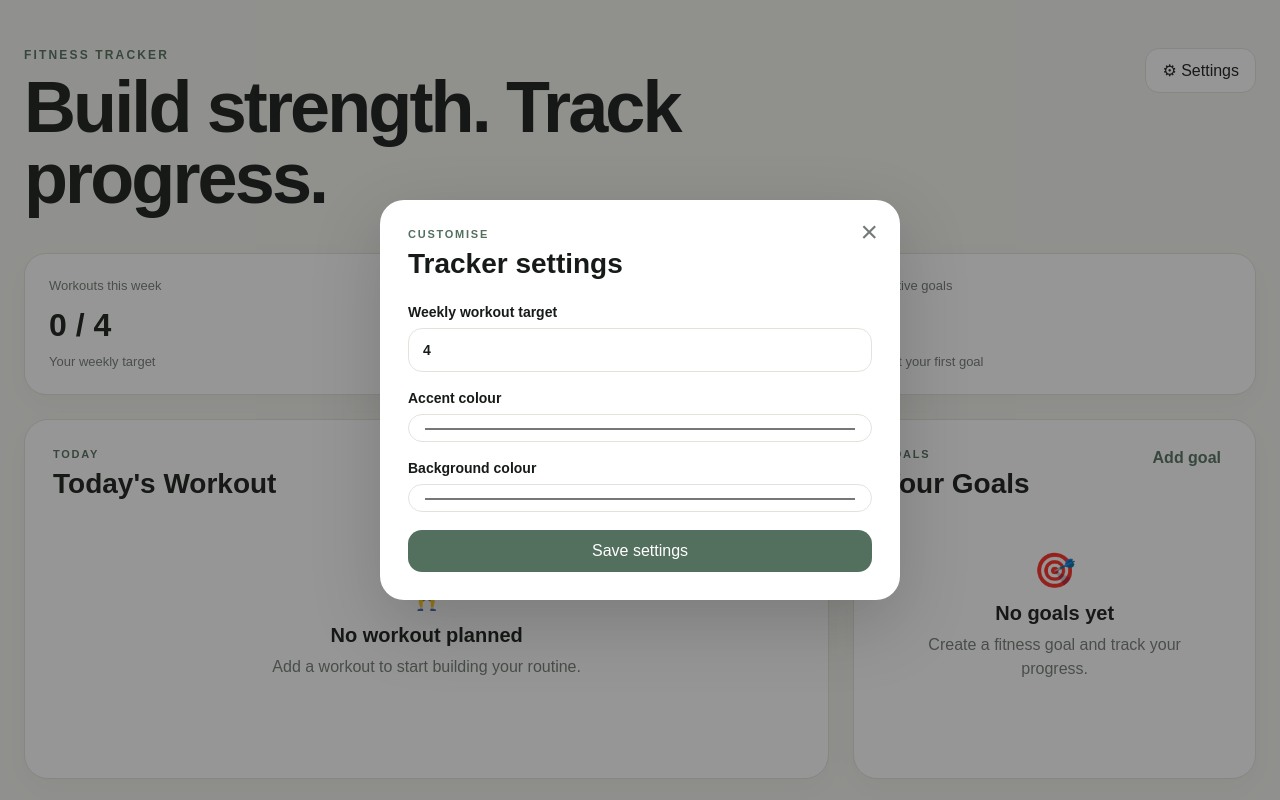
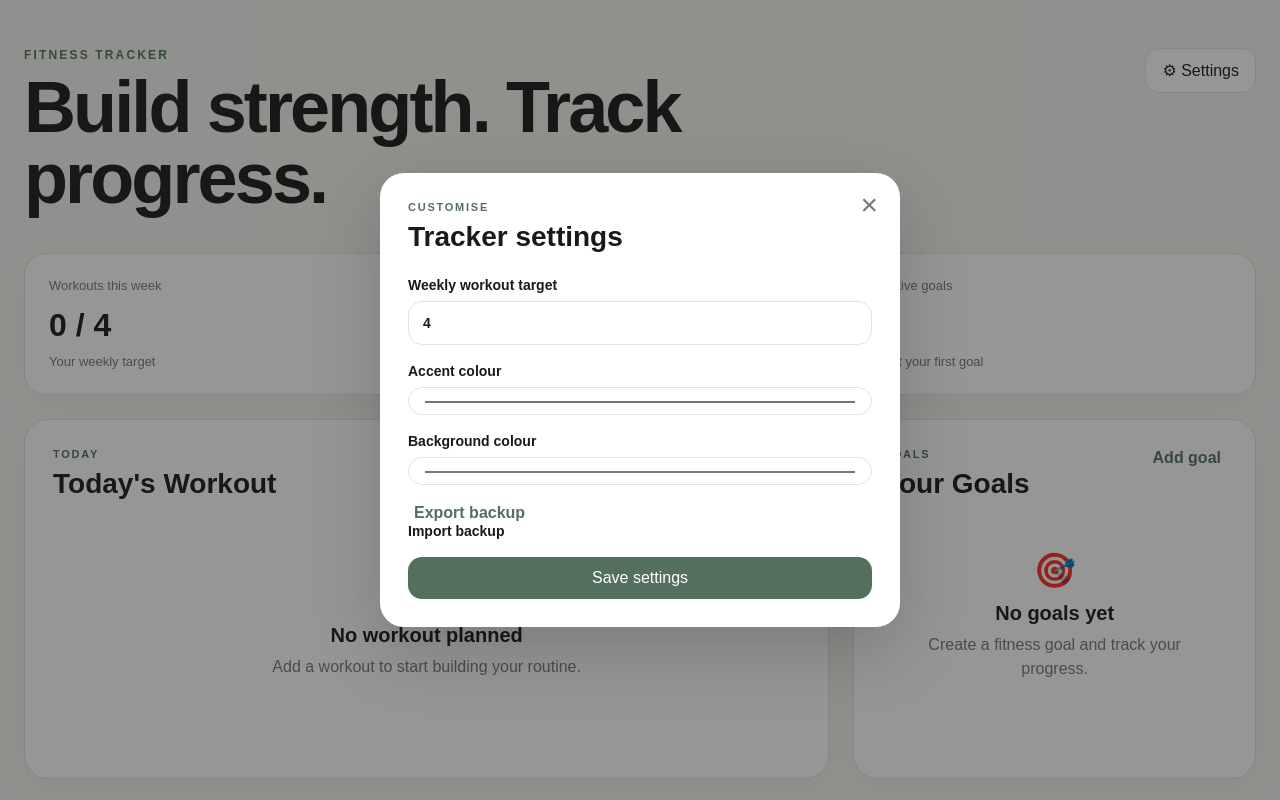
Before and after one commit to BoredVentura/fitness-tracker, a plain HTML site: page index.html in a window 1280 px wide. Both pictures are taken after a click on the button "⚙ Settings". Shown: the top 800 px of the page. Drawn offline with Linux system fonts and the light colour scheme.

Commit message:
Update index.html

```diff
--- a/index.html
+++ b/index.html
@@ -337,7 +337,28 @@
           value="#f6f5f1"
         >
       </label>
+<div class="settings-tools">
 
+  <button
+    type="button"
+    class="text-button"
+    id="exportDataButton"
+  >
+    Export backup
+  </button>
+
+  <label class="import-button">
+    Import backup
+
+    <input
+      type="file"
+      id="importDataInput"
+      accept=".json"
+      hidden
+    >
+  </label>
+
+</div>
       <button type="submit" class="primary-button">
         Save settings
       </button>
```
